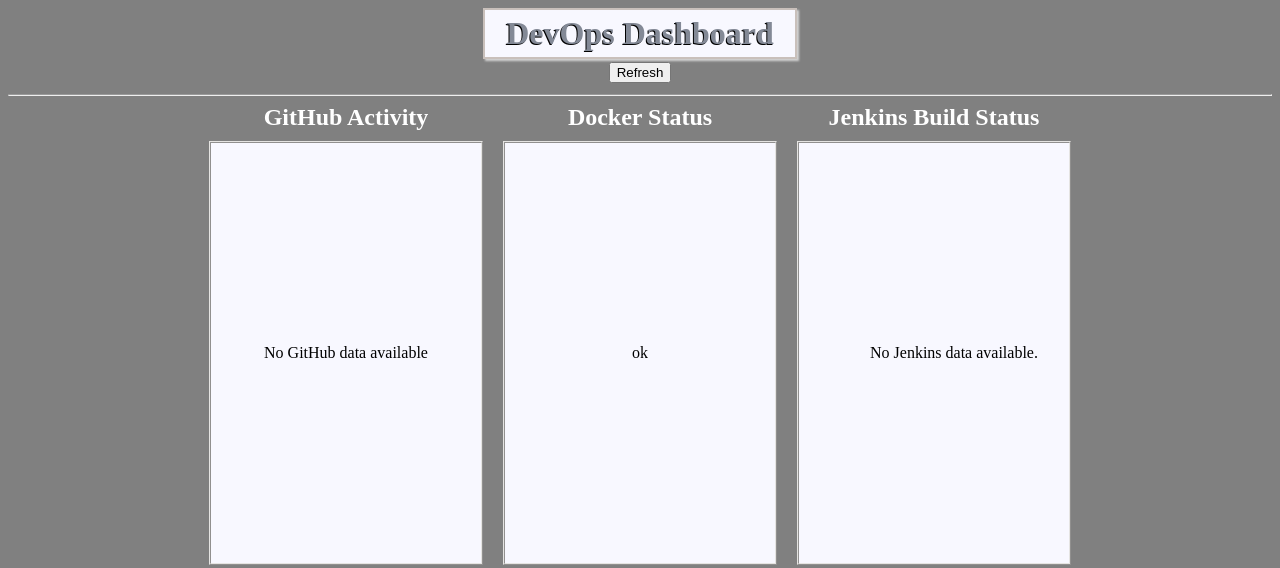
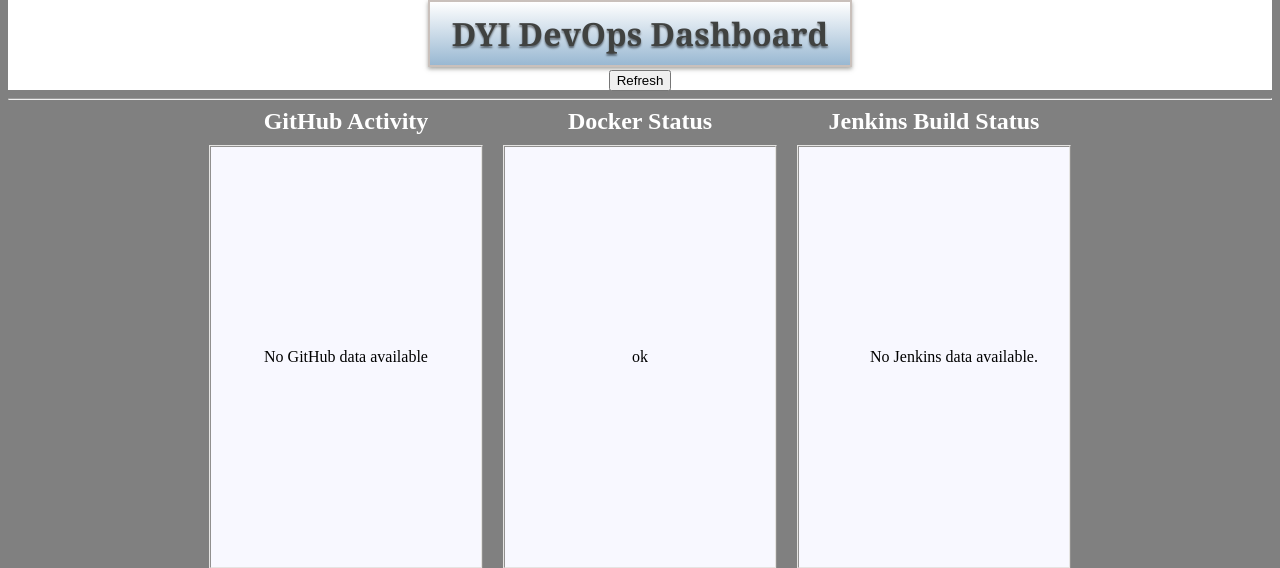
Before and after one commit to xanderstevenson/diy-devops-dashboard, a Flask app: page / in a window 1280 px wide. Shown: the top 568 px of the page. Run offline with Flask 3, Linux system fonts and the light colour scheme; data that the repository does not hold is empty; parts of the project's set-up code (start-up, migrations or seed data) failed here and were passed over.

Commit message:
styled header

```diff
--- a/static/style.css
+++ b/static/style.css
@@ -1,10 +1,20 @@
-
-
 body {
   background-color: #808080;
 }
 
-#devops-dash {
+#header-space {
+  background: white;
+  height: 90px;
+  width: 100%;
+  padding-top: 0px auto;
+  margin-top: -10px;
+  /* display: flex;
+  flex-wrap: wrap;
+  justify-content: center;
+  align-items: flex-start; */
+}
+
+/* #devops-dash {
     border: 2px solid #c9c0bb;
     background: #f8f8ff;
     padding: 5px;
@@ -15,6 +25,20 @@ body {
     margin-top: 1px;
     margin-bottom: 3px;
     text-align: center;
+} */
+
+#devops-dash {
+  border: 2px solid #c9c0bb;
+  background: linear-gradient(to bottom, #ffffff, #99b8d2);
+  padding: 10px;
+  width: 400px;
+  color: #404240;
+  text-shadow: 0px 2px 2px rgba(0, 0, 0, 0.5);
+  box-shadow: 0px 2px 4px rgba(81, 81, 73, 0.5);
+  margin-top: 10px;
+  margin-bottom: 3px;
+  text-align: center;
+  font-family: Georgia, serif;
 }
 
 .center-this {
--- a/templates/index.html
+++ b/templates/index.html
@@ -1,13 +1,18 @@
 <!DOCTYPE html>
 <html>
+
 <head>
-    <title>DevOps Dashboard</title>
+    <title>DYI DevOps Dashboard</title>
     <link rel="stylesheet" href="{{ url_for('static', filename='style.css') }}">
 </head>
+
 <body>
-    <h1 id="devops-dash" class="center-this">DevOps Dashboard</h1>
+    <div id="header-space">
+        <h1 id="devops-dash" class="center-this">DYI DevOps Dashboard</h1>
         <span class="center-this"><button id="refreshButton">Refresh</button></span>
-    <hr></hr>
+    </div>
+    <hr>
+    </hr>
     <div class="dashboard">
         <span>
             <h2 class="center-this light-text">GitHub Activity</h2>
@@ -53,7 +58,8 @@
                     <!-- Display Jenkins build status -->
                     {% for build in jenkins_data.jobs %}
                     <!-- Create a hyperlink using the build name and Jenkins URL -->
-                            <h3><a href="{{ build.url }}" target="_blank" style="color: {{ build.color }};">{{ build.name }}</a></h3>
+                    <h3><a href="{{ build.url }}" target="_blank" style="color: {{ build.color }};">{{ build.name }}</a>
+                    </h3>
                     <!-- Set the text color based on the build color -->
                     <p>Status: <span style="color: {{ build.color }};">{{ build.color }}</span></p>
                     <!-- Add more build information as needed -->
@@ -71,15 +77,16 @@
 
     <script>
         // Refresh the page every 5 minutes (300,000 milliseconds)
-        setInterval(function() {
+        setInterval(function () {
             location.reload();
         }, 300000);
 
         // Handle refresh button click
         const refreshButton = document.getElementById('refreshButton');
-        refreshButton.addEventListener('click', function() {
+        refreshButton.addEventListener('click', function () {
             location.reload();
         });
     </script>
 </body>
+
 </html>
```
Lines whose indentation alone changed are shown as unchanged.
